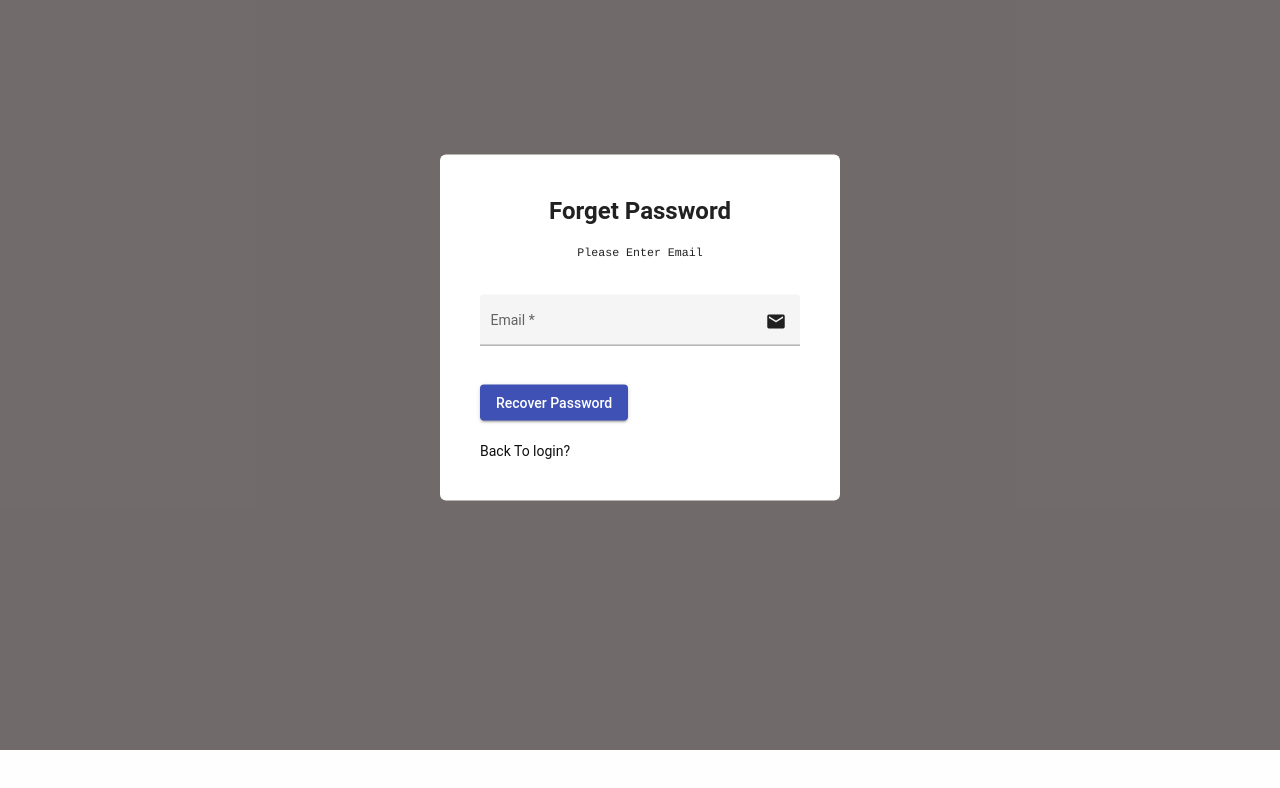
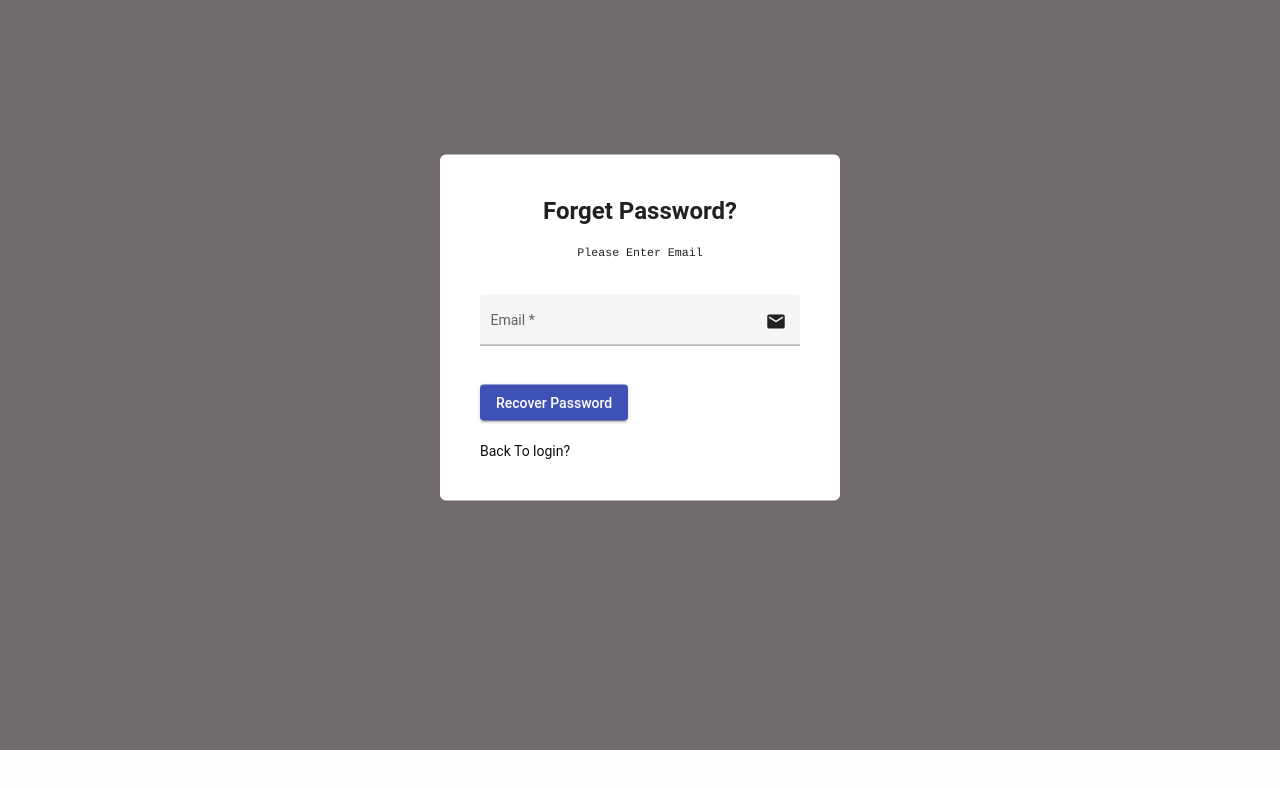
Before and after one commit to obaid120/obaid, an Angular app: page /#/forgetPassword in a window 1280 px wide. Shown: the top 788 px of the page. Built offline with nearby package versions, Linux system fonts and the light colour scheme.

Commit message:
forget update

```diff
--- a/src/app/forget/forget.component.html
+++ b/src/app/forget/forget.component.html
@@ -4,7 +4,7 @@
             <div class="col-md-6">
                 <div class="card">
                     <div class="text-center">
-                        <h1 style="font-weight:bold;">Forget Password</h1>
+                        <h1 style="font-weight:bold;">Forget Password?</h1>
                         <h5 style="font-family:courier">Please Enter Email</h5>
                     </div>
                     <br>
@@ -24,7 +24,7 @@
                               </mat-form-field>
                               <br>
                               <br>
-                                <button mat-raised-button color="primary">Recover Password</button>
+                                <button mat-raised-button color="primary" (click)="onRecover()">Recover Password</button>
                                 <!-- <button  class="btn btn-primary  "   >Recover Password</button> -->
                                 <br>
                                 <br>
--- a/src/app/forget/forget.component.ts
+++ b/src/app/forget/forget.component.ts
@@ -7,12 +7,17 @@
   styleUrls: ['./forget.component.css']
 })
 export class ForgetComponent implements OnInit {
-  loginForm!: FormGroup;
+  // loginForm!: FormGroup;
   emailFormControl = new FormControl('', [Validators.required, Validators.email]);
 
   constructor() { }
 
   ngOnInit(): void {
+
+  }
+
+  onRecover(){
+    console.log('success');
   }
 
 }
```
Also changed, not shown: 1 other file (tests, documents, lock files or other folders).
